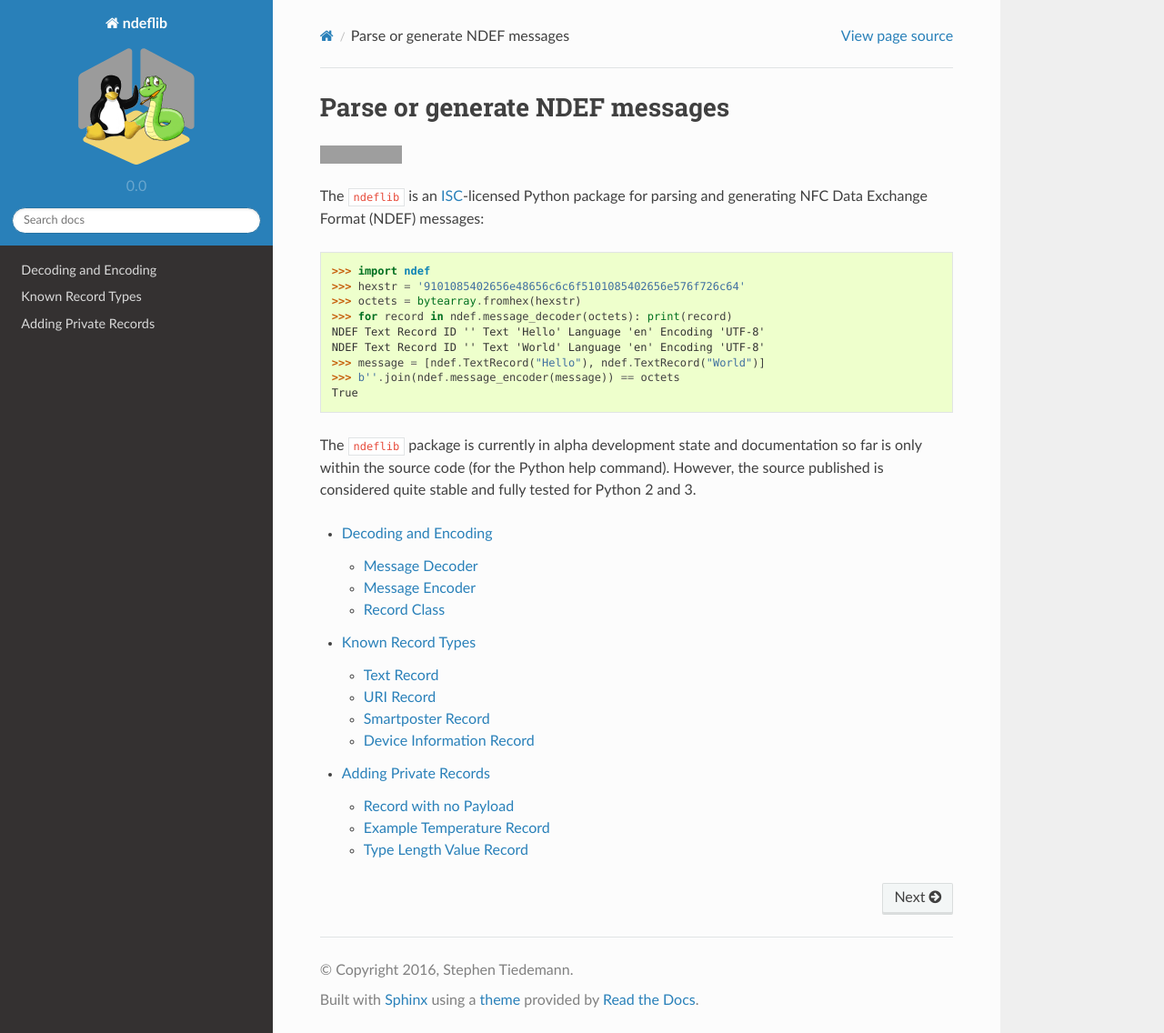
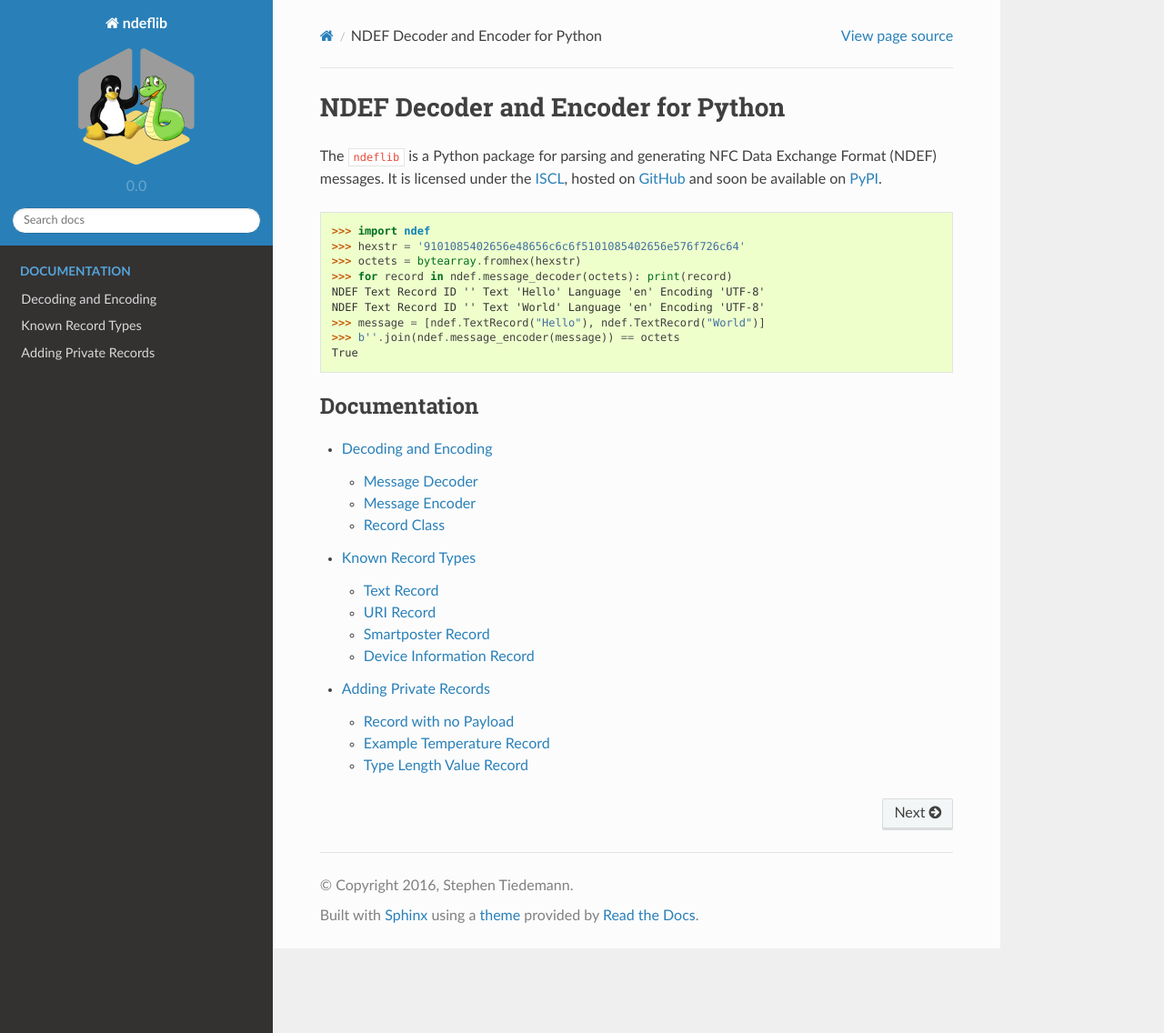
Before and after one commit to nfcpy/ndeflib, a Sphinx documentation site: the page built from docs/index.rst, in a window 1280 px wide and 1136 px high. Shown: the whole window at 91% size. Built offline with Sphinx 7.4.7 and the Read the Docs theme 2.0.0, drawn with Linux system fonts in a browser that asks for light colours; grey boxes are pictures that could not be loaded.

Commit message:
README.rst contains the documentation badges etc. and we don't want that in docs/index.rst

```diff
--- a/docs/index.rst
+++ b/docs/index.rst
@@ -1,14 +1,31 @@
-.. ###############################
-.. Parse or generate NDEF messages
-.. ###############################
+.. -*- mode: rst; fill-column: 80 -*-
+
+===================================
+NDEF Decoder and Encoder for Python
+===================================
 
 .. _ISCL: http://choosealicense.com/licenses/isc/
 .. _GitHub: https://github.com/nfcpy/ndeflib
 .. _PyPI: https://pypi.python.org/pypi/ndeflib
 
-.. include:: ../README.rst
+The ``ndeflib`` is a Python package for parsing and generating NFC Data Exchange
+Format (NDEF) messages. It is licensed under the `ISCL`_, hosted on `GitHub`_
+and soon be available on `PyPI`_.
+
+.. code-block:: pycon
+
+   >>> import ndef
+   >>> hexstr = '9101085402656e48656c6c6f5101085402656e576f726c64'
+   >>> octets = bytearray.fromhex(hexstr)
+   >>> for record in ndef.message_decoder(octets): print(record)
+   NDEF Text Record ID '' Text 'Hello' Language 'en' Encoding 'UTF-8'
+   NDEF Text Record ID '' Text 'World' Language 'en' Encoding 'UTF-8'
+   >>> message = [ndef.TextRecord("Hello"), ndef.TextRecord("World")]
+   >>> b''.join(ndef.message_encoder(message)) == octets
+   True
 
 .. toctree::
+   :caption: Documentation
    :maxdepth: 2
 
    Decoding and Encoding <ndef>
```
